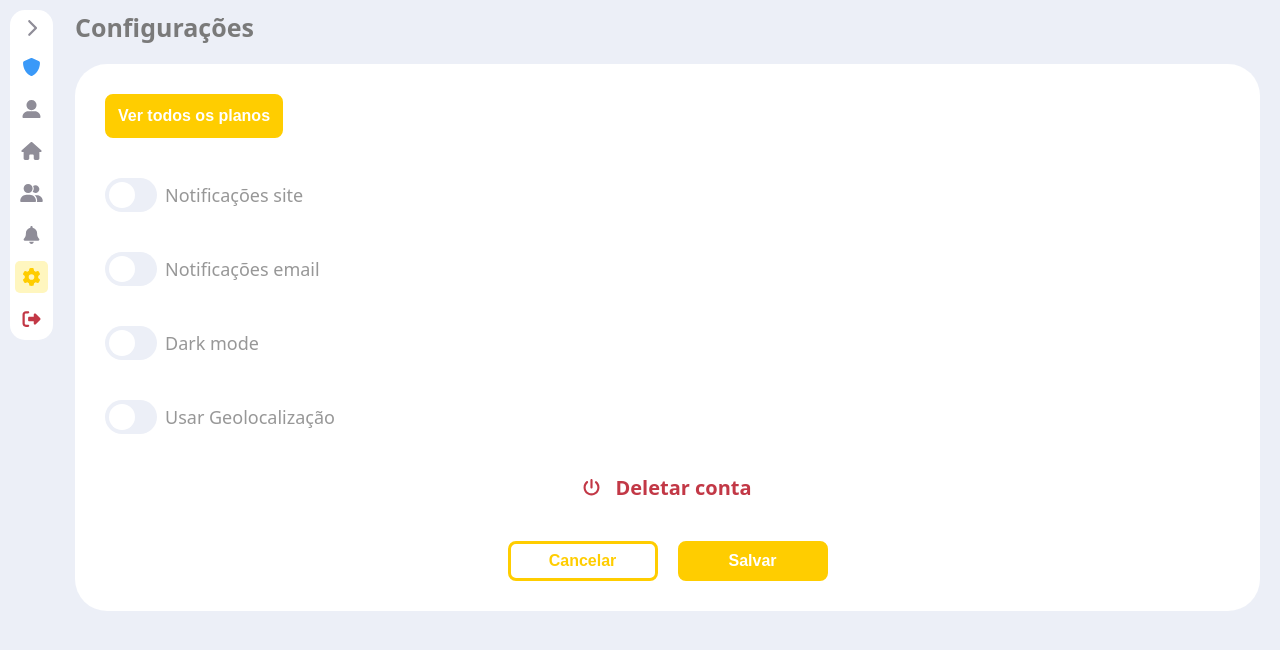
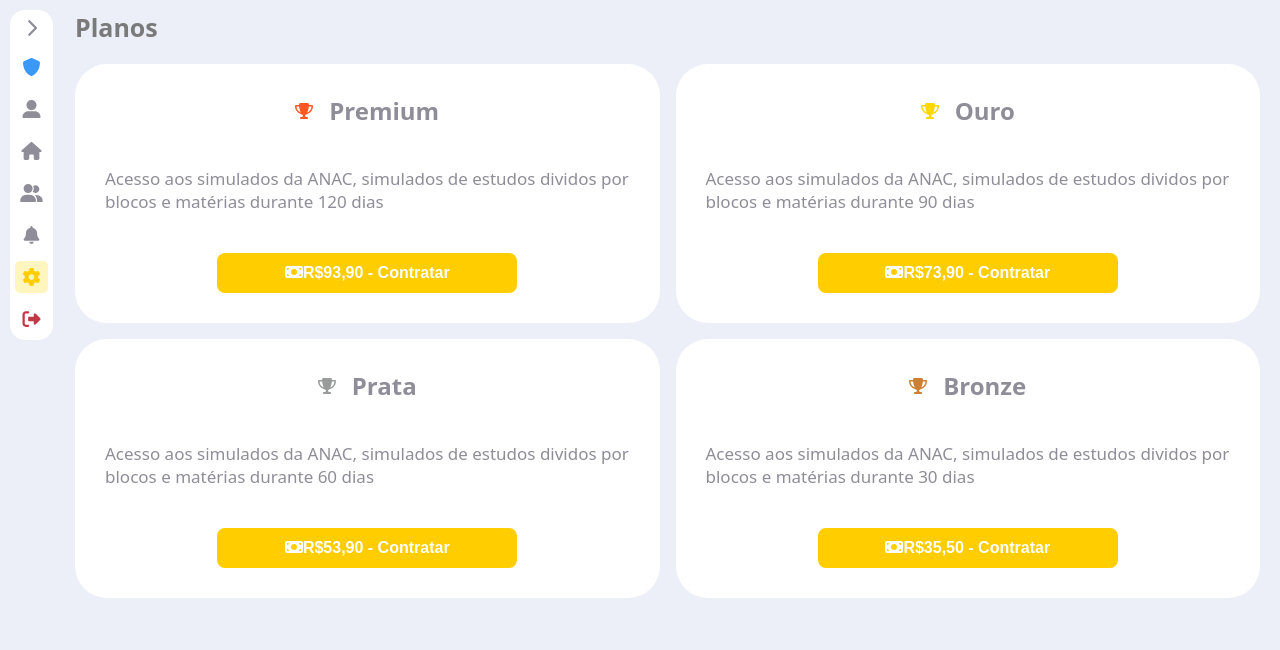
Before and after one commit to salaais/salaais-web, a React (Create React App) app in the folder salaais-web/: page /settings in a window 1280 px wide. Shown: the top 650 px of the page. Built offline with nearby package versions, Linux system fonts and the light colour scheme; no server answers.

Commit message:
alteraçao das rotas de plans para settings

```diff
--- a/salaais-web/src/App.jsx
+++ b/salaais-web/src/App.jsx
@@ -29,12 +29,12 @@ export default function App() {
           <Route path="/" element={<Home />} />
           <Route path="/Users" element={<User />} />
           <Route path="/notifications" element={<Notifications />} />
-          <Route path="/settings" element={<Settings />} />
+          <Route path="/settings-user" element={<Settings />} />
           <Route
             path="/politicas-de-privacidade"
             element={<PoliticasDePrivacidade />}
           />
-          <Route path="/plans" element={<Plans />} />
+          <Route path="/settings" element={<Plans />} />
         </Routes>
       </Router>
     </>
--- a/salaais-web/src/pages/Plans/index.jsx
+++ b/salaais-web/src/pages/Plans/index.jsx
@@ -16,15 +16,8 @@ export default function Plans() {
     try {
       const urlParams = new URLSearchParams(window.location.search);
       const accessToken = urlParams.get("token") || "123";
-      const response = await paymentPlan(accessToken, plan);
-
-      if (response.url) {
-        window.open(response.url, "_blank");
-        setSuccess("Redirecionado para o pagamento.");
-      } else {
-        throw new Error("URL de pagamento não encontrada");
-      }
-
+      await paymentPlan(accessToken, plan);
+      setSuccess("Redirecionado para o pagamento.");
       setTimeout(() => setSuccess(null), 8000);
     } catch (err) {
       setError("Erro ao processar o pagamento. Faça login no app e tente novamente.");
@@ -77,7 +70,7 @@ export default function Plans() {
                   <h2>{plan.plan}</h2>
                 </Row>
                 <p>{plan.description}</p>
-                <div>
+                <Styled.AlignButton>
                   <Button
                     text={`R$${plan.price} - Contratar`}
                     solid
@@ -90,7 +83,7 @@ export default function Plans() {
                   />
                   {error && <Styled.ErrorText>{error}</Styled.ErrorText>}
                   {success && <Styled.SuccessText>{success}</Styled.SuccessText>}
-                </div>
+                </Styled.AlignButton>
               </BackgroundCard>
             ))}
           </Grid>
```
